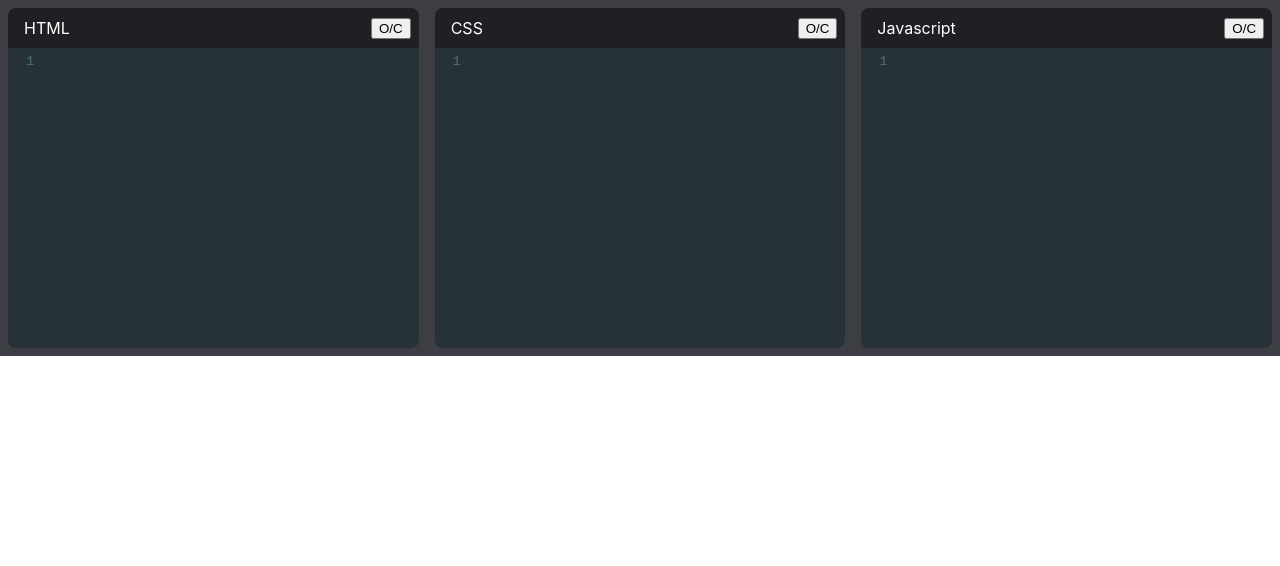
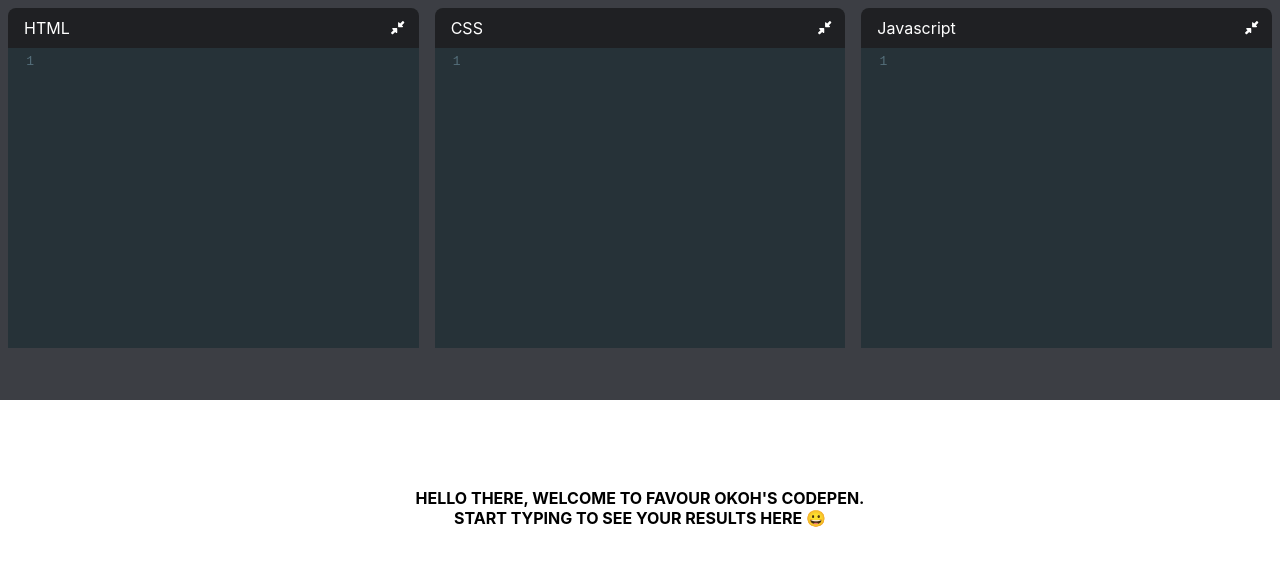
Before and after one commit to Favourz1/Codepen-clone, a React (Vite) app: page / in a window 1280 px wide. Shown: the top 566 px of the page. Built offline with nearby package versions, Linux system fonts and the light colour scheme.

Commit message:
Chore: Built app full basic functionality

```diff
--- a/package.json
+++ b/package.json
@@ -9,6 +9,9 @@
     "preview": "vite preview"
   },
   "dependencies": {
+    "@fortawesome/fontawesome-svg-core": "^6.3.0",
+    "@fortawesome/free-solid-svg-icons": "^6.3.0",
+    "@fortawesome/react-fontawesome": "^0.2.0",
     "codemirror": "^5.65.11",
     "react": "^16.14.0",
     "react-codemirror2": "^7.2.1",
--- a/src/components/App.jsx
+++ b/src/components/App.jsx
@@ -1,16 +1,35 @@
-import React,{ useState, useEffect} from "react"
-
+import React,{ useState, useEffect, useMemo} from "react"
 import Editor from "./Editor"
+import useLocalStorage from "../hooks/useLocalStorage"
 
 export default function App() {
 
-  const [html, setHtml] = useState(' ')
-  const [css, setCss] = useState(' ')
-  const [javascript, setJavascript] = useState(' ')
+  const [html, setHtml] = useLocalStorage('html',' ')
+  const [css, setCss] = useLocalStorage('css',' ')
+  const [javascript, setJavascript] = useLocalStorage('javscript',' ')
   const [srcDoc, setSrcDoc] = useState(' ')
+  const [isWelcomeTextActive, setIsWelcomeTextActive] = useState(true)
+
 
  useEffect(() => {
     const timeout = setTimeout(()=>{
+
+      isWelcomeTextActive ?
+      setSrcDoc(` <html><body>
+      <div class="welcome-text">Hello there, Welcome to Favour Okoh's Codepen.<br>Start typing to see your results here 😀</div>
+      <style>.welcome-text{
+        font-family: Inter, system-ui, Avenir, Helvetica, Arial, sans-serif;
+        font-weight: 700;
+        display: flex;
+        align-items: center;
+        justify-content: center;
+        text-transform: uppercase;
+        height: 200px;
+        text-align:center;
+      }
+      </style>
+      </body> </html>`)
+      :
       setSrcDoc(`
         <html>
           <body>${html}</body>
@@ -31,18 +50,21 @@ export default function App() {
           language="xml"
           value={html}
           onChange={setHtml}
+          setWelcomeText={setIsWelcomeTextActive}
         />
         <Editor
           displayName="CSS"
           language="css"
           value={css}
           onChange={setCss}
+          setWelcomeText={setIsWelcomeTextActive}
         />
         <Editor
           displayName="Javascript"
           language="javascript"
           value={javascript}
           onChange={setJavascript}
+          setWelcomeText={setIsWelcomeTextActive}
         />
       </div>
       <div  className="pane bottom-pane">
--- a/src/components/Editor.jsx
+++ b/src/components/Editor.jsx
@@ -1,22 +1,35 @@
-import React from 'react'
+import React, {useState} from 'react'
 import 'codemirror/lib/codemirror.css'
 import 'codemirror/theme/material.css'
 import 'codemirror/mode/xml/xml'
 import 'codemirror/mode/javascript/javascript'
 import 'codemirror/mode/css/css'
+import editorStyles from './Editor.module.css'
 import { Controlled as ControlledEditor } from 'react-codemirror2'
+import { FontAwesomeIcon } from '@fortawesome/react-fontawesome'
+import { faCompressAlt, faExpandAlt } from '@fortawesome/free-solid-svg-icons'
 
-export default function Editor({displayName, language, value, onChange}) {
+export default function Editor({displayName, language, value, onChange, setWelcomeText}) {
+
+  const [open, setOpen] = useState(true)
 
   function handleChange(editor, data, value){
+      setWelcomeText(false)
       onChange(value)
   }
 
   return (
-    <div className="editor-container">
+    <div className={`editor-container ${open ? '' : 'collapsed'}`}>
       <div className="editor-title">
           {displayName}
-          <button>O/C</button>
+          <button
+            className={editorStyles['expand-collapse-button']}
+            onClick={() => setOpen(prevOpen => !prevOpen)}
+          >
+           <FontAwesomeIcon
+            icon={open ? faCompressAlt : faExpandAlt}
+           />
+          </button>
       </div>
       <ControlledEditor
         onBeforeChange={handleChange}
--- /dev/null
+++ b/src/components/Editor.module.css
@@ -0,0 +1,7 @@
+.expand-collapse-button{
+    margin-left: .5rem;
+    background: none;
+    border: none;
+    color: white;
+    cursor: pointer;
+}
--- /dev/null
+++ b/src/hooks/useLocalStorage.js
@@ -0,0 +1,30 @@
+import React, {useEffect, useState} from 'react'
+
+const PREFIX = "favourz-codepen-"
+
+function useLocalStorage(key, initialValue) {
+    const PREFIXED_KEY = PREFIX + key
+
+    const [value, setValue] = useState(() =>{
+        const PREV_STORED_VALUE = JSON.parse(localStorage.getItem(PREFIXED_KEY))
+        if (PREV_STORED_VALUE != null) return PREV_STORED_VALUE
+
+        if (typeof initialValue === 'function'){
+            return initialValue()
+        }
+        else{
+            return initialValue
+        }
+    });
+
+
+
+    useEffect(()=>{
+        localStorage.setItem(PREFIXED_KEY, JSON.stringify(value))
+
+    }, [PREFIXED_KEY, value])
+
+  return [value, setValue]
+}
+
+export default useLocalStorage
--- a/src/index.css
+++ b/src/index.css
@@ -17,12 +17,15 @@ html, body{
   padding: 0;
   box-sizing: border-box;
 }
+
 .pane{
   display: flex;
+  height: 50%;
 }
 
 .pane-container{
   height: 100vh;
+  overflow: hidden;
   /* width: 100vw; */
 }
 
@@ -42,6 +45,19 @@ html, body{
   padding: .5rem;
   background-color: hsl(225, 6%, 25%);
 }
+
+.top-pane  .editor-container.collapsed{
+  flex-grow: 0;
+}
+
+.editor-container.collapsed .CodeMirror-scroll{
+  position: absolute;
+  overflow: hidden !important;
+}
+
+/* .editor-container.collapsed .CodeMirror-scroll::-webkit-scrollbar{
+  display:none;
+} */
 
 .top-pane .editor-container .editor-title{
   display: flex;
```
Also changed, not shown: 1 other file (tests, documents, lock files or other folders). Lines whose indentation alone changed are shown as unchanged.
